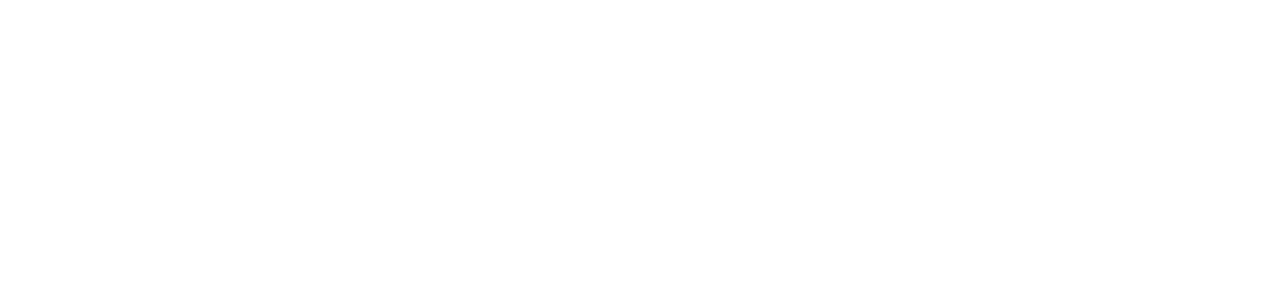
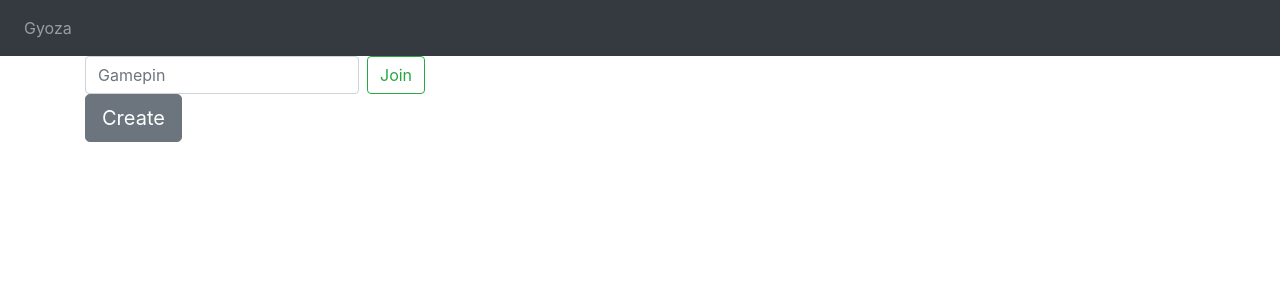
Before and after one commit to kemi-kun/gyo-main, a Nuxt app in the folder gyo-nuxt/: page /join-game in a window 1280 px wide. Before the commit this address had no page. Shown: the top 300 px of the page. Built offline with nearby package versions, Linux system fonts and the light colour scheme.

Commit message:
Create select join component for join game

```diff
--- /dev/null
+++ b/gyo-nuxt/components/SelectJoin.vue
@@ -0,0 +1,16 @@
+<template>
+  <div>
+    <b-nav-form>
+      <b-form-input class="mr-sm-2" placeholder="Gamepin"></b-form-input>
+      <b-button variant="outline-success" class="my-2 my-sm-0" type="submit" href='set-username'>Join</b-button>
+    </b-nav-form>
+    <b-button id='create-mode' size='lg' href='#'>Create</b-button>
+  </div>
+</template>
+
+<script>
+export default {}
+</script>
+
+<style>
+</style>
--- /dev/null
+++ b/gyo-nuxt/pages/join-game.vue
@@ -0,0 +1,22 @@
+<template>
+  <div id='join-game'>
+    <nav-bar></nav-bar>
+    <b-container>
+      <select-join></select-join>
+    </b-container>
+  </div>
+</template>
+
+<script>
+import NavBar from '~/components/NavBar.vue'
+import SelectJoin from '~/components/SelectJoin.vue'
+export default {
+  components: {
+    SelectJoin,
+    NavBar
+  }
+}
+</script>
+
+<style>
+</style>
```
